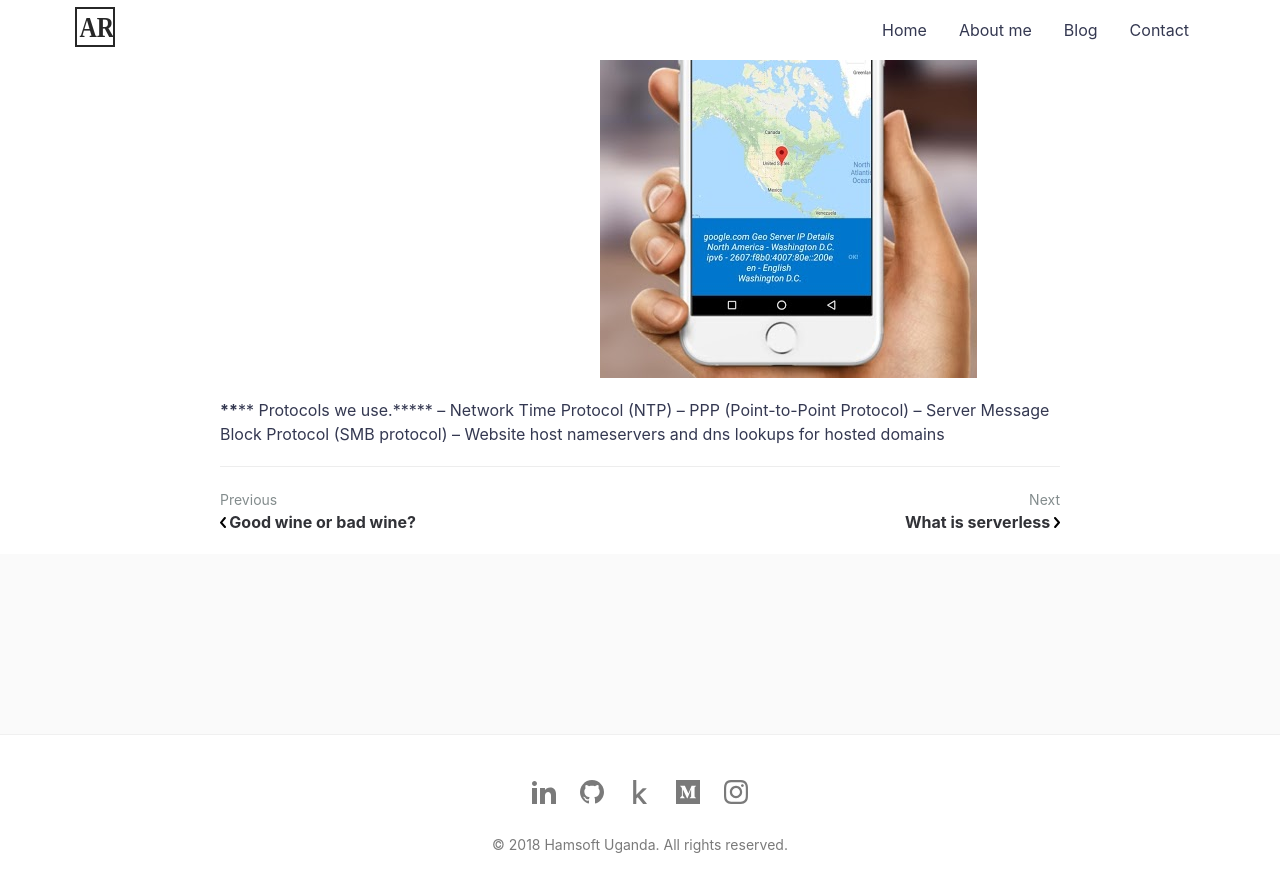
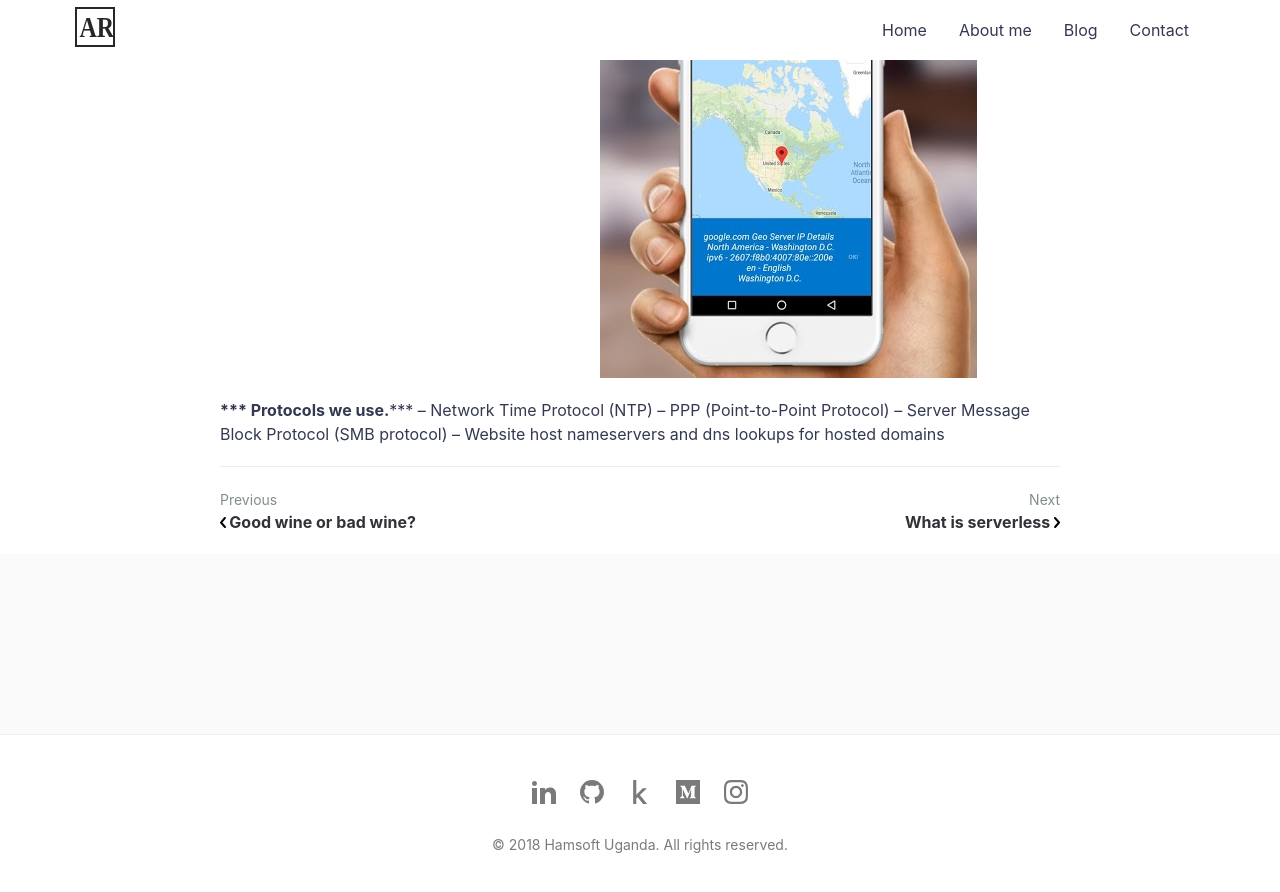
Before and after one commit to hamsoftug/hamsoftug.github.io, a Jekyll site: the page built from _posts/2018-12-10-Using-Geo-IP-and-server-to-determine-website-ownership-and-location.md, in a window 1280 px wide and 900 px high, scrolled down 2774 px. Shown: the top 892 px of the window. Built offline with Jekyll 4.4.1, drawn with Linux system fonts in a browser that asks for light colours; our own code applies the rules of GitHub Pages for plain Markdown files; comment, search, counter and statistics services are not loaded; some of the changed text lies outside the part shown.

```diff
--- a/_posts/2018-12-10-Using-Geo-IP-and-server-to-determine-website-ownership-and-location.md
+++ b/_posts/2018-12-10-Using-Geo-IP-and-server-to-determine-website-ownership-and-location.md
@@ -44,7 +43,7 @@ Reverse geocoding (finding a street address based on given coordinates) and dist
 It's as simple as typing a website or IP address on your phone, and then you will be able to see its details.
 ![](https://blog.hamsoftug.com/assets/img/posts_contents/2.png)
 
-******** Protocols we use.*****
+***** Protocols we use.*****
 -- Network Time Protocol (NTP)
 -- PPP (Point-to-Point Protocol)
 -- Server Message Block Protocol (SMB protocol)
```
Also changed, not shown: other parts of _posts/2018-12-10-Using-Geo-IP-and-server-to-determine-website-ownership-and-location.md (+2 -3 lines).
